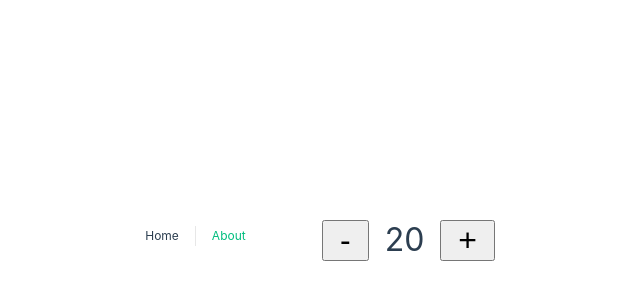
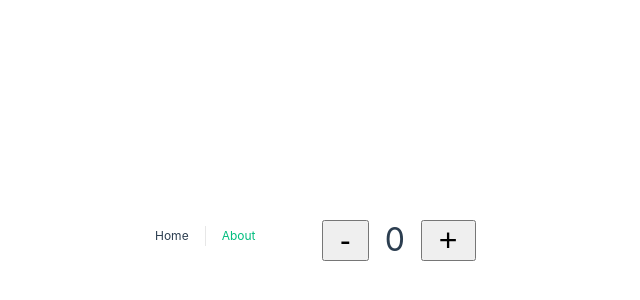
Before and after one commit to Zaktsie/Vue3-composition-api, a Vue app: page / in a window 1280 px wide. Shown: the part 160-460 px from the top of the page, without its empty margins (338-978 px from the left). Built offline with nearby package versions, Linux system fonts and the light colour scheme.

Commit message:
Refactor the code by using the setup pattern

```diff
--- a/src/views/HomeView.vue
+++ b/src/views/HomeView.vue
@@ -9,6 +9,21 @@
   </div>
 </div>
 </template>
+
+<script setup>
+
+import { ref } from 'vue';
+
+
+const counter = ref(0)
+const increment = () => counter.value++
+const decrement = () => counter.value--
+
+</script>
+
+
+<!--
+Composition API example
 <script>
 import {ref } from 'vue';
 export default {
@@ -28,8 +43,9 @@ export default {
   }
 }
 
-</script>
+</script> -->
 
+<!-- options API example  -->
 
 <!-- <script>
 export default {
```
